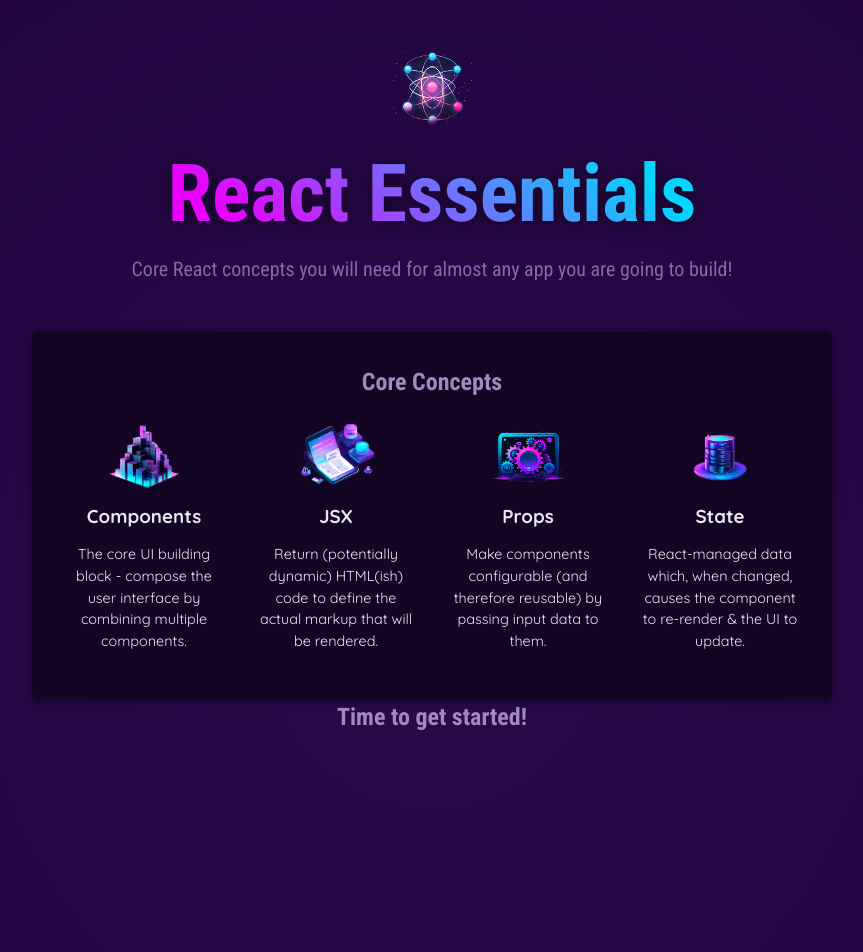
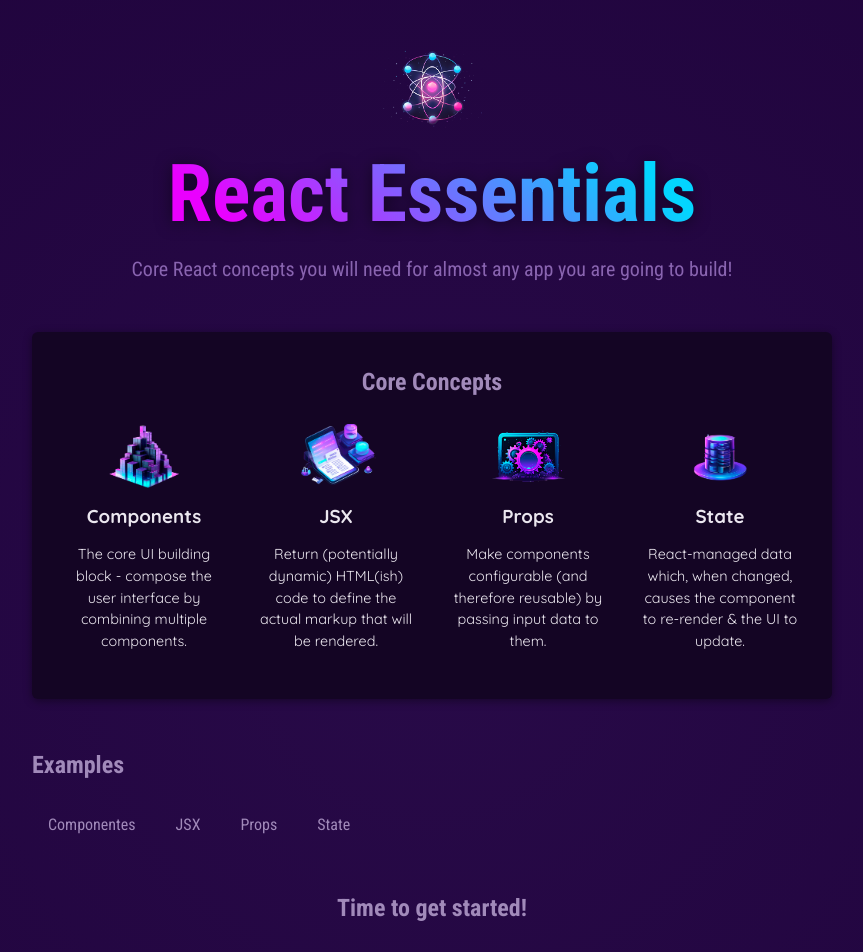
Before and after one commit to Attmoon/react-essentials, a React (Vite) app: page / in a window 1280 px wide. Shown: the top 952 px of the page, without its empty margins (208-1071 px from the left). Built offline with nearby package versions, Linux system fonts and the light colour scheme.

Commit message:
props 자녀 속성

```diff
--- a/src/App.jsx
+++ b/src/App.jsx
@@ -1,6 +1,7 @@
 import { CORE_CONCEPTS } from './data.js';
 import Header from './components/Header/Header.jsx';
 import CoreConcept from './components/CoreConcept.jsx';
+import TabButton from './components/TabButton.jsx';
 
 function App() {
   return (
@@ -19,6 +20,15 @@
           <CoreConcept {...CORE_CONCEPTS[3]}/>
         </ul>
         </section>
+        <section id="examples">
+          <h2>Examples</h2>
+          <menu>
+            <TabButton >Componentes</TabButton>
+            <TabButton >JSX</TabButton>
+            <TabButton >Props</TabButton>
+            <TabButton >State</TabButton>
+          </menu>
+        </section>
         <h2>Time to get started!</h2>
       </main>
     </div>
--- /dev/null
+++ b/src/components/TabButton.jsx
@@ -0,0 +1,7 @@
+export default function TabButton({children}) {
+    return (
+        <li>
+            <button>{children}</button>
+        </li>
+    );
+}
```
